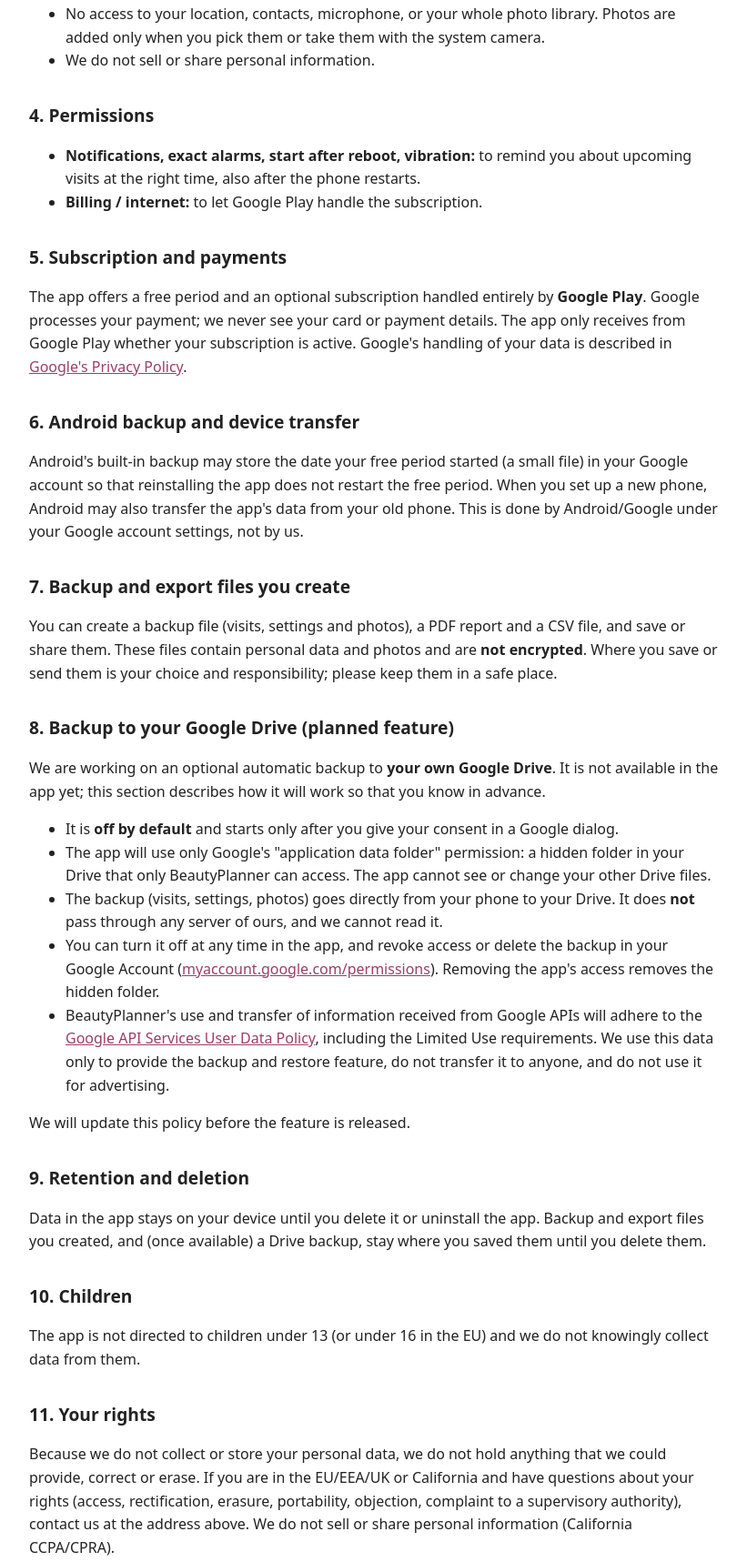
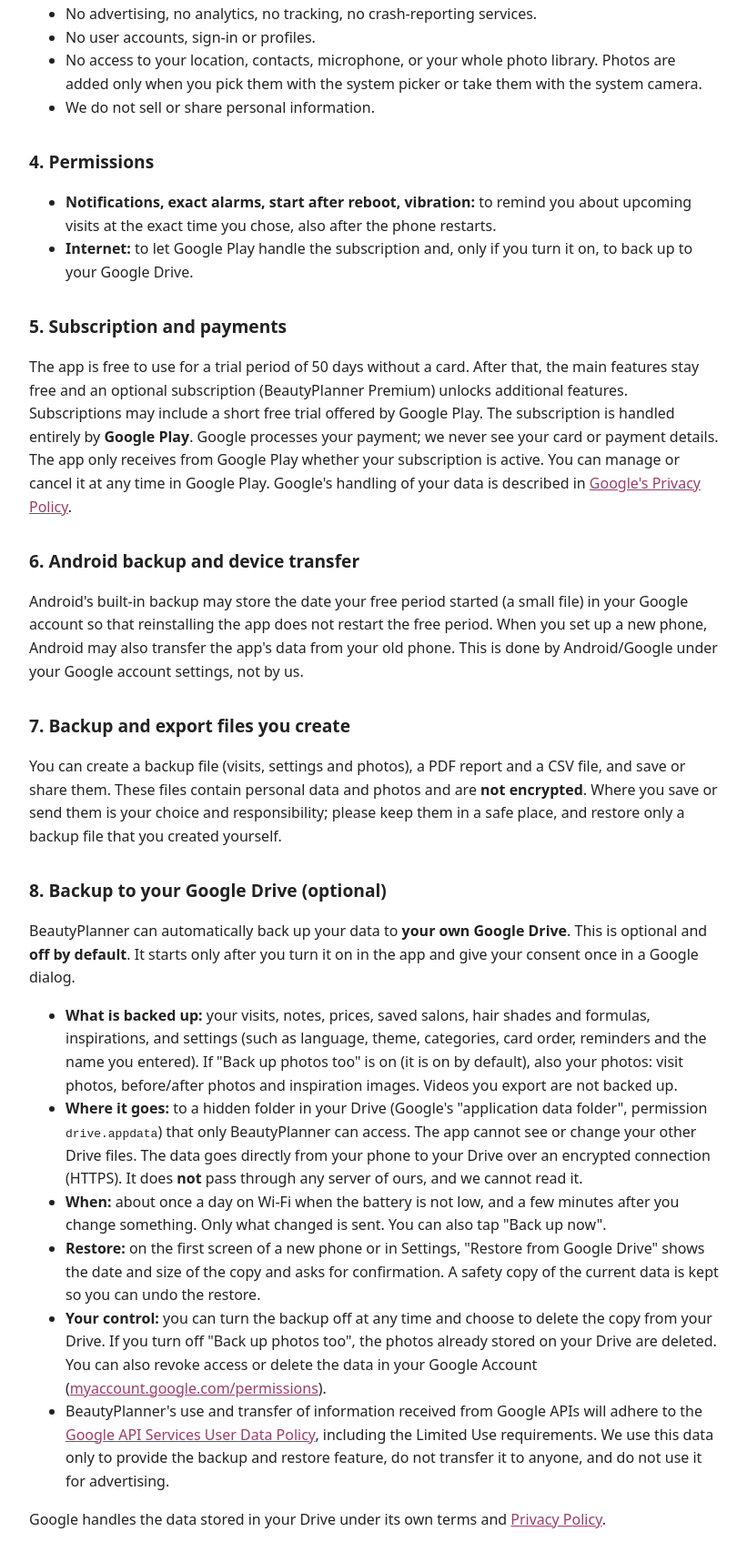
Before and after one commit to nexorsstudio/beautyplanner-privacy, a plain HTML site: page index.html in a window 1280 px wide. Shown: the part 684-2401 px from the top of the page at 91% size, without its empty margins (228-1049 px from the left). Drawn offline with Linux system fonts and the light colour scheme.

Commit message:
Update privacy policy: Google Drive backup is available, photos switch, subscription wording

```diff
--- a/index.html
+++ b/index.html
@@ -14,58 +14,59 @@ h1{font-size:1.7rem}h2{font-size:1.2rem;margin-top:2rem}a{color:#9c3d6b}
 <body>
 <p class="lang"><a href="sk.html">Slovensky</a></p>
 <h1>BeautyPlanner – Privacy Policy</h1>
-<p>Last updated: 24 November 2026</p>
+<p>Last updated: 25 November 2026</p>
 
-<p class="note"><strong>In short:</strong> BeautyPlanner keeps your beauty journal on your own phone. We have no servers, no user accounts, no advertising and no analytics. We cannot see your data.</p>
+<p class="note"><strong>In short:</strong> BeautyPlanner keeps your beauty journal on your own phone. We have no servers, no user accounts, no advertising and no analytics. We cannot see your data. If you choose to turn on the optional backup, your data goes only to your own Google Drive.</p>
 
 <h2>1. Who we are</h2>
 <p>BeautyPlanner (the "app") is an Android app for planning and recording beauty visits. The developer is <strong>Nexors Studio</strong>. Contact: <a href="mailto:nexors.studio@gmail.com">nexors.studio@gmail.com</a>.</p>
 
 <h2>2. Data you enter in the app</h2>
-<p>You can enter visits (date, time, salon, specialist, service, price, notes), saved salons, hair shade and formula notes, photos (visit photos, before/after photos, inspirations) and app settings. All of this is stored <strong>only on your device</strong> in the app's private storage. We do not receive, copy or have access to it. Because we hold no copy, we cannot look up, correct or delete it for you; you can do it yourself in the app, or delete everything by uninstalling the app.</p>
+<p>You can enter visits (date, time, salon, specialist, service, price, notes), saved salons, hair shade and formula notes, photos (visit photos, before/after photos, inspirations), a name, and app settings (for example language, currency, theme, categories and reminders). All of this is stored <strong>on your device</strong> in the app's private storage. We do not receive, copy or have access to it. Because we hold no copy, we cannot look up, correct or delete it for you; you can do it yourself in the app, or delete everything by uninstalling the app.</p>
 
 <h2>3. What we do not do</h2>
 <ul>
 <li>No advertising, no analytics, no tracking, no crash-reporting services.</li>
 <li>No user accounts, sign-in or profiles.</li>
-<li>No access to your location, contacts, microphone, or your whole photo library. Photos are added only when you pick them or take them with the system camera.</li>
+<li>No access to your location, contacts, microphone, or your whole photo library. Photos are added only when you pick them with the system picker or take them with the system camera.</li>
 <li>We do not sell or share personal information.</li>
 </ul>
 
 <h2>4. Permissions</h2>
 <ul>
-<li><strong>Notifications, exact alarms, start after reboot, vibration:</strong> to remind you about upcoming visits at the right time, also after the phone restarts.</li>
-<li><strong>Billing / internet:</strong> to let Google Play handle the subscription.</li>
+<li><strong>Notifications, exact alarms, start after reboot, vibration:</strong> to remind you about upcoming visits at the exact time you chose, also after the phone restarts.</li>
+<li><strong>Internet:</strong> to let Google Play handle the subscription and, only if you turn it on, to back up to your Google Drive.</li>
 </ul>
 
 <h2>5. Subscription and payments</h2>
-<p>The app offers a free period and an optional subscription handled entirely by <strong>Google Play</strong>. Google processes your payment; we never see your card or payment details. The app only receives from Google Play whether your subscription is active. Google's handling of your data is described in <a href="https://policies.google.com/privacy">Google's Privacy Policy</a>.</p>
+<p>The app is free to use for a trial period of 50 days without a card. After that, the main features stay free and an optional subscription (BeautyPlanner Premium) unlocks additional features. Subscriptions may include a short free trial offered by Google Play. The subscription is handled entirely by <strong>Google Play</strong>. Google processes your payment; we never see your card or payment details. The app only receives from Google Play whether your subscription is active. You can manage or cancel it at any time in Google Play. Google's handling of your data is described in <a href="https://policies.google.com/privacy">Google's Privacy Policy</a>.</p>
 
 <h2>6. Android backup and device transfer</h2>
 <p>Android's built-in backup may store the date your free period started (a small file) in your Google account so that reinstalling the app does not restart the free period. When you set up a new phone, Android may also transfer the app's data from your old phone. This is done by Android/Google under your Google account settings, not by us.</p>
 
 <h2>7. Backup and export files you create</h2>
-<p>You can create a backup file (visits, settings and photos), a PDF report and a CSV file, and save or share them. These files contain personal data and photos and are <strong>not encrypted</strong>. Where you save or send them is your choice and responsibility; please keep them in a safe place.</p>
+<p>You can create a backup file (visits, settings and photos), a PDF report and a CSV file, and save or share them. These files contain personal data and photos and are <strong>not encrypted</strong>. Where you save or send them is your choice and responsibility; please keep them in a safe place, and restore only a backup file that you created yourself.</p>
 
-<h2>8. Backup to your Google Drive (planned feature)</h2>
-<p>We are working on an optional automatic backup to <strong>your own Google Drive</strong>. It is not available in the app yet; this section describes how it will work so that you know in advance.</p>
+<h2>8. Backup to your Google Drive (optional)</h2>
+<p>BeautyPlanner can automatically back up your data to <strong>your own Google Drive</strong>. This is optional and <strong>off by default</strong>. It starts only after you turn it on in the app and give your consent once in a Google dialog.</p>
 <ul>
-<li>It is <strong>off by default</strong> and starts only after you give your consent in a Google dialog.</li>
-<li>The app will use only Google's "application data folder" permission: a hidden folder in your Drive that only BeautyPlanner can access. The app cannot see or change your other Drive files.</li>
-<li>The backup (visits, settings, photos) goes directly from your phone to your Drive. It does <strong>not</strong> pass through any server of ours, and we cannot read it.</li>
-<li>You can turn it off at any time in the app, and revoke access or delete the backup in your Google Account (<a href="https://myaccount.google.com/permissions">myaccount.google.com/permissions</a>). Removing the app's access removes the hidden folder.</li>
+<li><strong>What is backed up:</strong> your visits, notes, prices, saved salons, hair shades and formulas, inspirations, and settings (such as language, theme, categories, card order, reminders and the name you entered). If "Back up photos too" is on (it is on by default), also your photos: visit photos, before/after photos and inspiration images. Videos you export are not backed up.</li>
+<li><strong>Where it goes:</strong> to a hidden folder in your Drive (Google's "application data folder", permission <code>drive.appdata</code>) that only BeautyPlanner can access. The app cannot see or change your other Drive files. The data goes directly from your phone to your Drive over an encrypted connection (HTTPS). It does <strong>not</strong> pass through any server of ours, and we cannot read it.</li>
+<li><strong>When:</strong> about once a day on Wi-Fi when the battery is not low, and a few minutes after you change something. Only what changed is sent. You can also tap "Back up now".</li>
+<li><strong>Restore:</strong> on the first screen of a new phone or in Settings, "Restore from Google Drive" shows the date and size of the copy and asks for confirmation. A safety copy of the current data is kept so you can undo the restore.</li>
+<li><strong>Your control:</strong> you can turn the backup off at any time and choose to delete the copy from your Drive. If you turn off "Back up photos too", the photos already stored on your Drive are deleted. You can also revoke access or delete the data in your Google Account (<a href="https://myaccount.google.com/permissions">myaccount.google.com/permissions</a>).</li>
 <li>BeautyPlanner's use and transfer of information received from Google APIs will adhere to the <a href="https://developers.google.com/terms/api-services-user-data-policy">Google API Services User Data Policy</a>, including the Limited Use requirements. We use this data only to provide the backup and restore feature, do not transfer it to anyone, and do not use it for advertising.</li>
 </ul>
-<p>We will update this policy before the feature is released.</p>
+<p>Google handles the data stored in your Drive under its own terms and <a href="https://policies.google.com/privacy">Privacy Policy</a>.</p>
 
 <h2>9. Retention and deletion</h2>
-<p>Data in the app stays on your device until you delete it or uninstall the app. Backup and export files you created, and (once available) a Drive backup, stay where you saved them until you delete them.</p>
+<p>Data in the app stays on your device until you delete it or uninstall the app. Backup and export files you created stay where you saved them until you delete them. A Google Drive backup stays in your Drive until you turn the backup off and delete the copy in the app, or delete it in your Google Account.</p>
 
 <h2>10. Children</h2>
 <p>The app is not directed to children under 13 (or under 16 in the EU) and we do not knowingly collect data from them.</p>
 
 <h2>11. Your rights</h2>
-<p>Because we do not collect or store your personal data, we do not hold anything that we could provide, correct or erase. If you are in the EU/EEA/UK or California and have questions about your rights (access, rectification, erasure, portability, objection, complaint to a supervisory authority), contact us at the address above. We do not sell or share personal information (California CCPA/CPRA).</p>
+<p>Because we do not collect or store your personal data on any server of ours, we do not hold anything that we could provide, correct or erase. If you are in the EU/EEA/UK or California and have questions about your rights (access, rectification, erasure, portability, objection, complaint to a supervisory authority), contact us at the address above. We do not sell or share personal information (California CCPA/CPRA).</p>
 
 <h2>12. Health notice</h2>
 <p>Care tips and "Smart Insights" in the app are general information computed from your own entries. They are not medical advice.</p>
```
